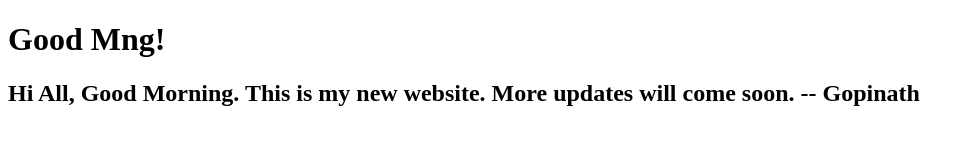
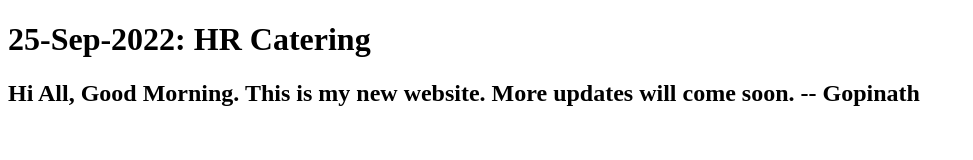
Before and after one commit to MyHomeFood/testSite, a plain HTML site: page index.html in a window 1280 px wide. Shown: the whole page, without its empty margins (0-973 px from the left). Drawn offline with Linux system fonts and the light colour scheme.

Commit message:
Small change checking

```diff
--- a/index.html
+++ b/index.html
@@ -5,7 +5,7 @@
 </head>
 <body>
 
-<h1>Good Mng!</h1>
+<h1>25-Sep-2022: HR Catering</h1>
 <h2>Hi All, Good Morning. This is my new website. More updates will come soon. -- Gopinath</h2>
 
 </body>
```
